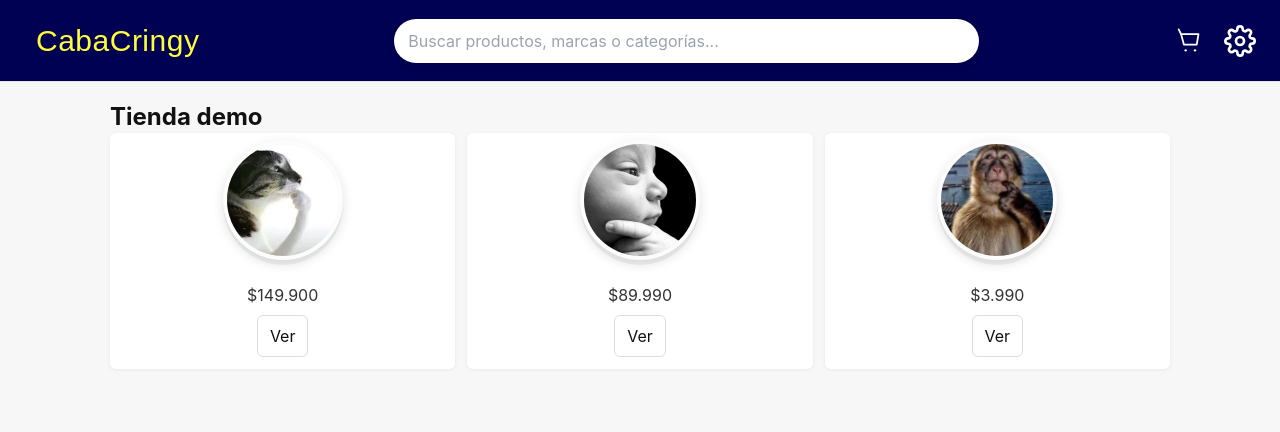
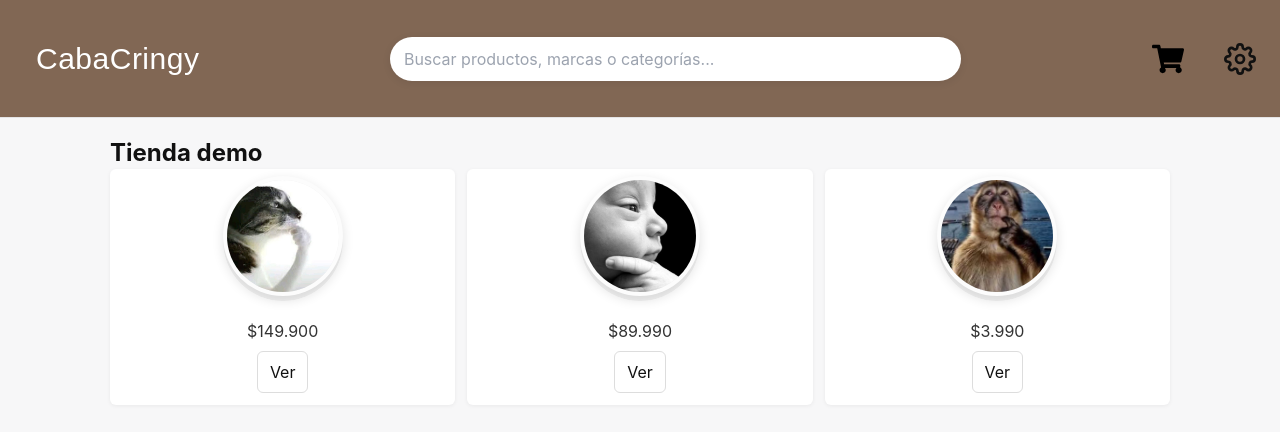
Before and after one commit to BrancoAbalos/Ingeso-Fake-Falabella, a React (Vite) app in the folder frontend/: page / in a window 1280 px wide. Shown: the top 432 px of the page. Built offline with nearby package versions, Linux system fonts and the light colour scheme; a web font is replaced by a local one.

Commit message:
change color, change dimensions header, add new icon shoppingcard

```diff
--- a/frontend/src/App.tsx
+++ b/frontend/src/App.tsx
@@ -5,14 +5,12 @@ import Checkout from './pages/Checkout'
 import Settings from './pages/Settings'
 import Home from './pages/Home'
 import LogoPanel from './components/LogoPanel'
-import SettingsIcon from './components/icons/SettingsIcon'
-import CartIcon from './components/icons/CartIcon'
-import { FiSettings } from 'react-icons/fi';
 import { RESOURCES, ROUTES } from './utils/constants';
 
 export default function App() {
   const [open, setOpen] = useState(false);
   const SettingComponent = RESOURCES.SettingIcon;
+  const ShoppingCart = RESOURCES.ShoppingCart;
   return (
     <BrowserRouter>
       <div className="app">
@@ -26,13 +24,19 @@ export default function App() {
           </div>
 
           <div className="right-area">
-            <Link to="/checkout" aria-label="Checkout" className='text-white'><CartIcon size={28} /></Link>
+            {/*Carrito de compras*/}
+            <Link to={ROUTES.CHECKOUT} title="Checkout">
+              <ShoppingCart
+                  id="view cart"
+                  className='w-8 h-8 cursor-pointer hover:shadow-lg transition-shadow duration-200 text-black'
+                />
+            </Link>
             {/*Icono de settings*/}
             <SettingComponent
               id="showInfo"
               onClick={() => setOpen(!open)}
-              className="w-8 h-8 cursor-pointer hover:shadow-lg transition-shadow duration-200 text-white"
-              title="Configuracion"
+              className="w-8 h-8 cursor-pointer hover:shadow-lg transition-shadow duration-200"
+              title="Config"
             />
             {/*Dropdown*/}
             {open && (
--- a/frontend/src/styles.css
+++ b/frontend/src/styles.css
@@ -1,12 +1,12 @@
-.root{--primary:#0070f3;--muted:#666}
+.root{--primary:#816754;--muted:#666}
 body{font-family:Inter,Segoe UI,Arial;margin:0;padding:0;background:#f7f7f8;color:#111}
-.headerArriba{display:flex;justify-content:space-between;align-items:center;padding:18px 24px;background:#000152; /* más café */box-shadow:0 1px 0 rgba(0,0,0,0.08)}
+.headerArriba{display:flex;justify-content:space-between;align-items:center;padding:36px 24px;background:#816754; /* más café */box-shadow:0 1px 0 rgba(0,0,0,0.08)}
 .logoFaladeuda{font-family: "Momo Trust Display", sans-serif;
   font-weight: 400;
-  font-style: normal;color:#fffc3a;text-decoration:none;font-size:30px;letter-spacing:0.5px;margin-left:12px}
+  font-style: normal;color:#ffffff;text-decoration:none;font-size:30px;letter-spacing:0.5px;margin-left:12px}
 
 .left-area{display:flex;align-items:center;gap:18px}
-.right-area{display:flex;align-items:center;gap:22px}
+.right-area{display:flex;align-items:center;gap:40px}
 .right-area a{color:white}
 .right-area a svg{display:block}
 .logo-panel{position:absolute;left:0;top:60px;background:white;padding:12px;border-radius:8px;box-shadow:0 6px 18px rgba(0,0,0,0.12);width:320px;z-index:30}
--- a/frontend/src/utils/constants.ts
+++ b/frontend/src/utils/constants.ts
@@ -1,9 +1,11 @@
 import { FiSettings } from 'react-icons/fi';
+import { FaShoppingCart } from 'react-icons/fa';
 
 // Resource URLs
 export const RESOURCES = Object.freeze({
   VITE_LOGO: '/vite.svg',
   VITE_BACK: '/vite.svg',
+  ShoppingCart: FaShoppingCart,
   SettingIcon: FiSettings,
 } as const);
 
@@ -11,6 +13,7 @@ export const RESOURCES = Object.freeze({
 export const ROUTES = Object.freeze({
   LOGIN: '/login',
   SETTINGS: '/settings',
+  CHECKOUT: '/checkout',
 
   HOME: '/',
 } as const);
```
Also changed, not shown: frontend/src/pages/Login.tsx (+9 -5 lines).
